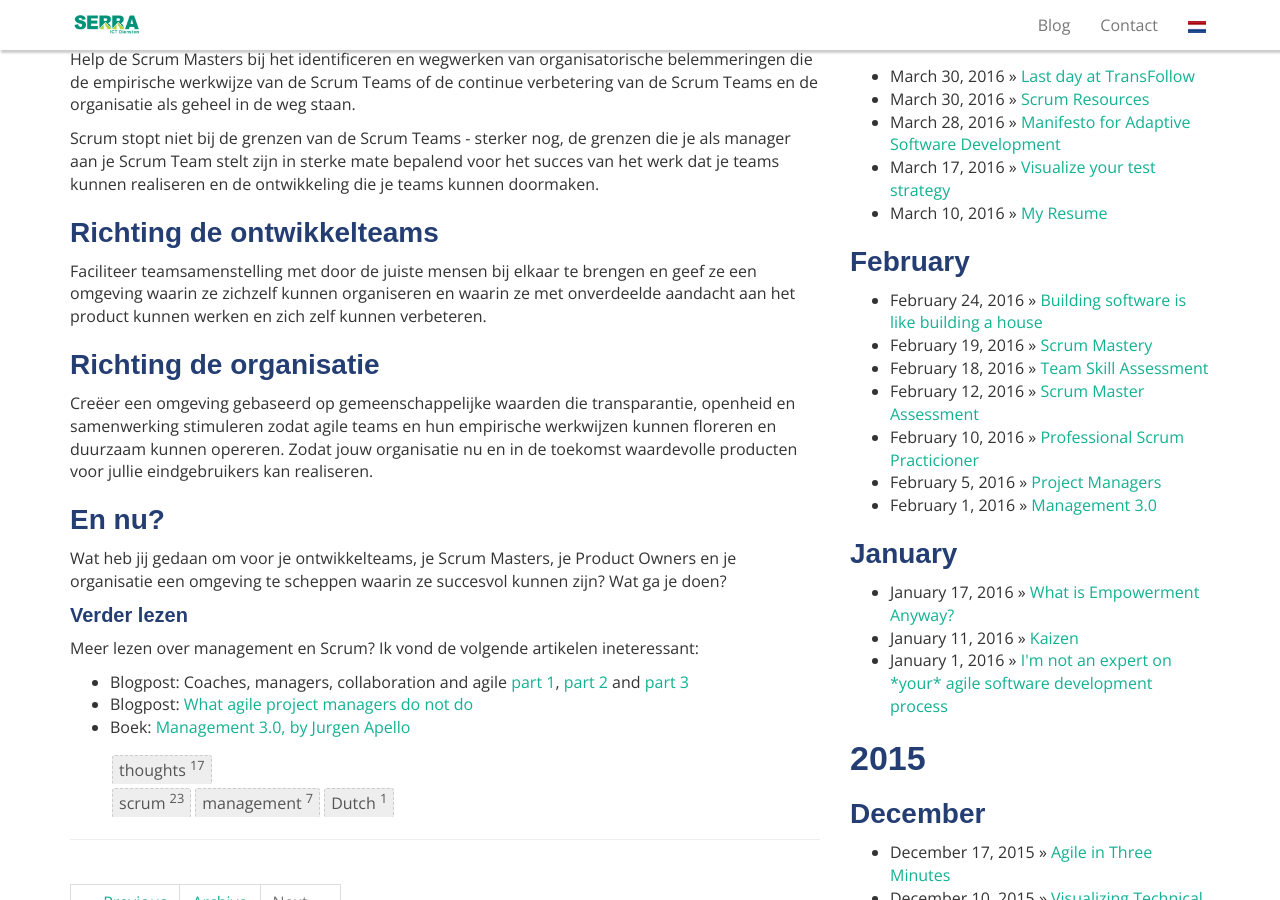
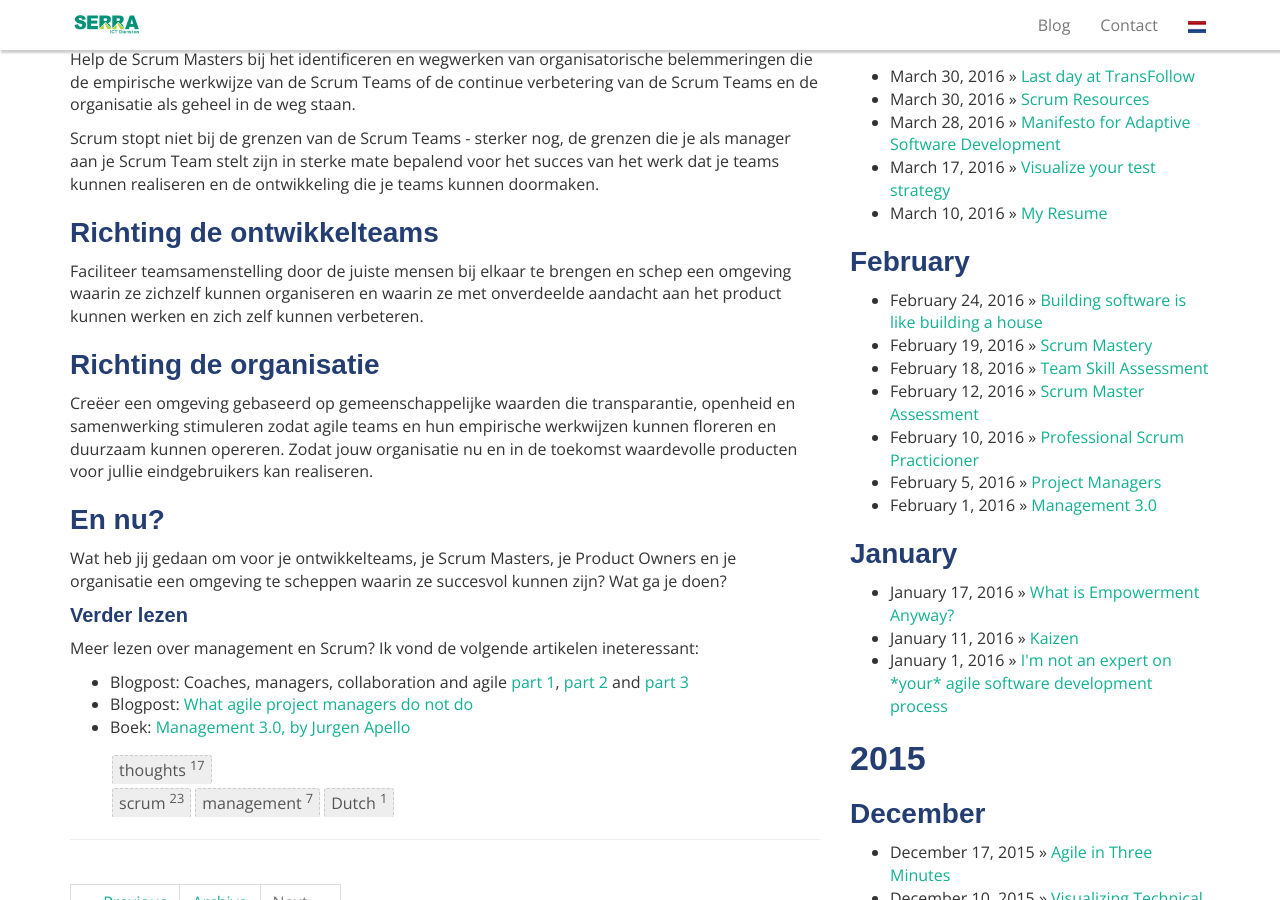
Before and after one commit to serraict/serraict.github.io, a Jekyll site: the page built from _posts/thoughts/2016-11-20-management-en-scrum.md, in a window 1280 px wide and 900 px high, scrolled down 1002 px. Built offline with Jekyll 4.4.1, drawn with Linux system fonts in a browser that asks for light colours; nearby versions of some CDN libraries; some web fonts are replaced; comment, search, counter and statistics services are not loaded.

Commit message:
Update 2016-11-20-management-en-scrum.md

```diff
--- a/_posts/thoughts/2016-11-20-management-en-scrum.md
+++ b/_posts/thoughts/2016-11-20-management-en-scrum.md
@@ -67,8 +67,8 @@ en de ontwikkeling die je teams kunnen doormaken.
 
 ### Richting de ontwikkelteams
 
-Faciliteer teamsamenstelling met door de juiste mensen bij elkaar te brengen
-en geef ze een omgeving waarin ze zichzelf kunnen organiseren
+Faciliteer teamsamenstelling door de juiste mensen bij elkaar te brengen
+en schep een omgeving waarin ze zichzelf kunnen organiseren
 en waarin ze met onverdeelde aandacht
 aan het product kunnen werken
 en zich zelf kunnen verbeteren.
```
